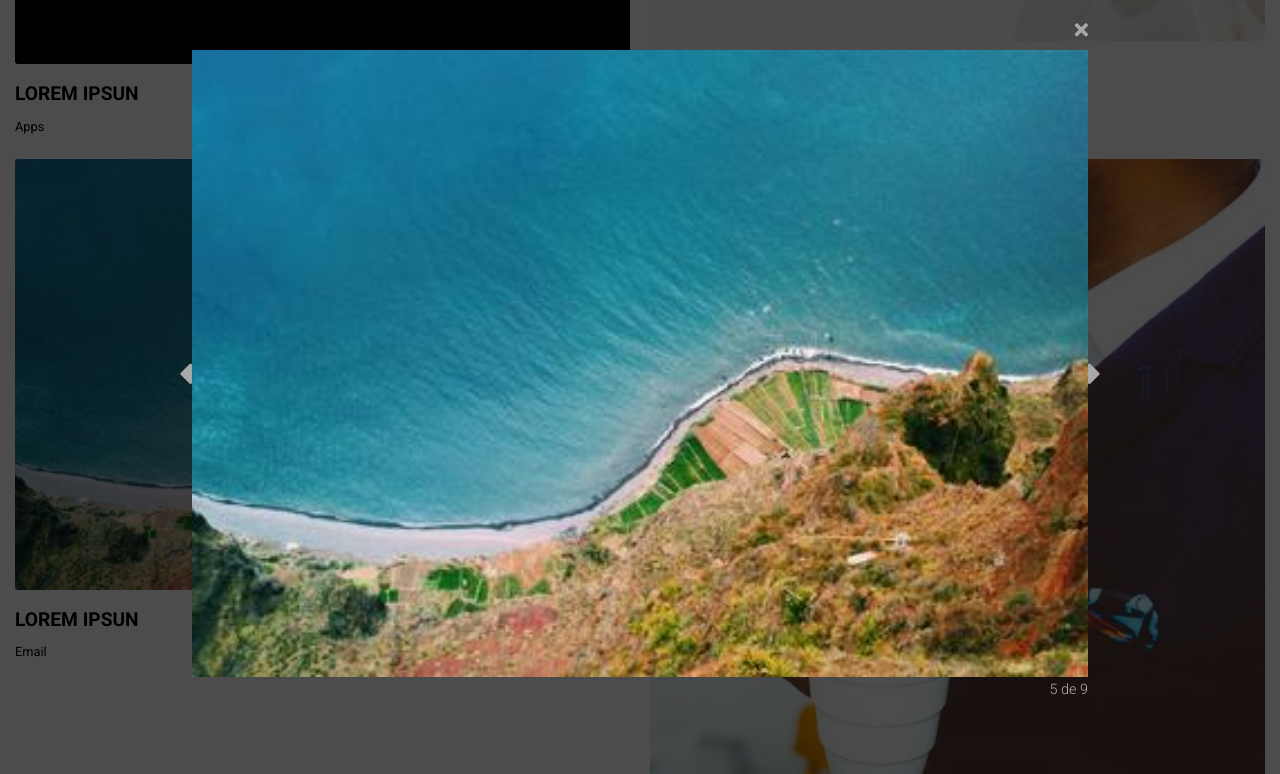
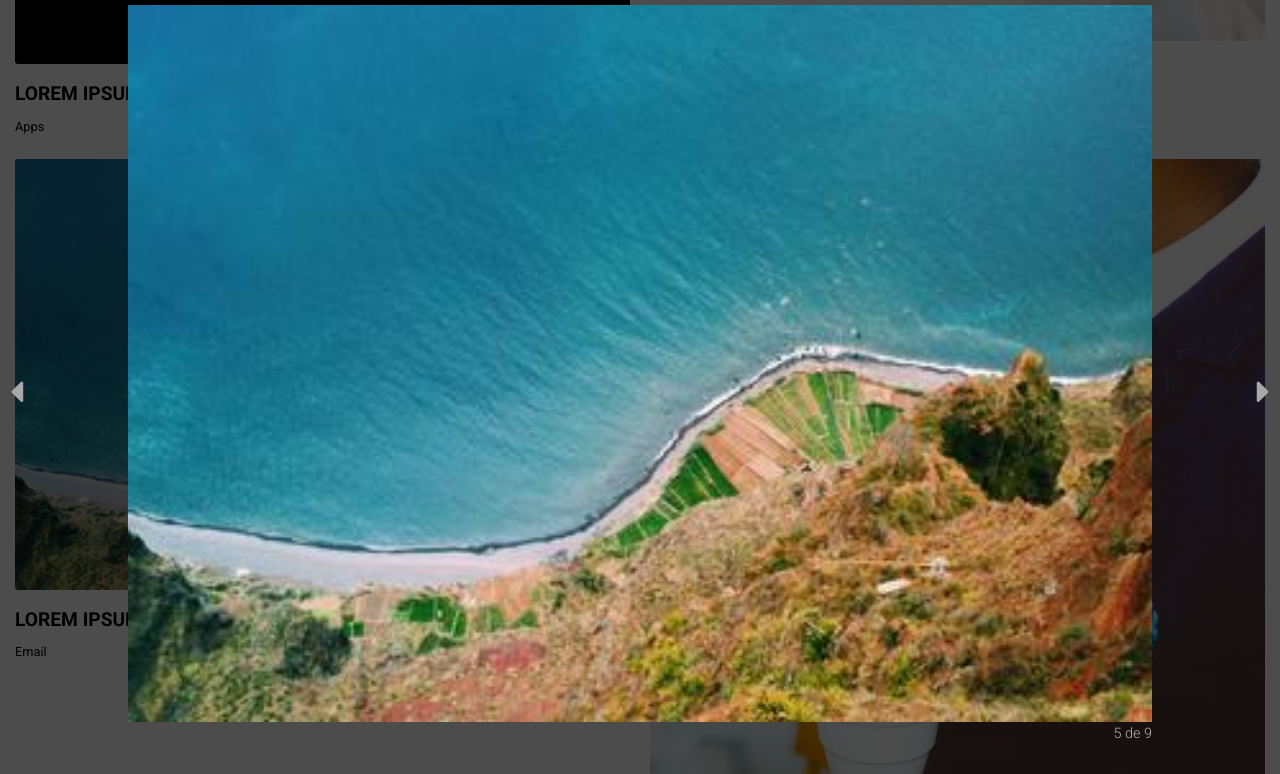
Before and after one commit to YannFigueiredo/marketing-website, a plain HTML site: page index.html in a window 1280 px wide. Both pictures are taken after a click on the picture 322 px from the left and 6360 px from the top of the page. Shown: the part 5986-6760 px from the top of the page. Drawn offline with Linux system fonts and the light colour scheme.

Commit message:
Finalizadas funções da janela modal

```diff
--- a/css/main.css
+++ b/css/main.css
@@ -356,25 +356,25 @@ img{
 
 .modal{
     background-color: rgba(0, 0, 0, 0.7);
+    position: fixed;
+    display: flex;
     justify-content: center;
     align-items: center;
-    position: fixed;
-    left: 0;
-    top: 0;
-    display: flex;
     width: 100vw;
     height: 100vh;
     z-index: 9998;
-    margin: 0;
-    padding: 0;
+    max-width: 100%;
+    cursor: zoom-out;
 }
 
 .modal .container-img{
     position: relative;
+    width: 80vw;
 }
 
 .modal .container-img img{
-    width: 70vw;
+    width: 100%;
+    cursor: pointer;
 }
 
 .modal .container-img p{
@@ -398,22 +398,28 @@ img{
 }
 
 #btn-voltar{
-    /*position: absolute;
+    position: absolute;
     left: 0;
-    top: 50vh;*/
+    top: 50vh;
     color: #a9a9a9;
     font-size: 2.2em;
     cursor: pointer;
+    margin-left: 10px;
 }
 
 #btn-avancar{
-    /*position: absolute;
-    right: -10;
-    top: 50vh;*/
+    position: absolute;
+    right: 0;
+    top: 50vh;
     color: #a9a9a9;
     font-size: 2.2em;
     cursor: pointer;
     z-index: 9999;
+    margin-right: 10px;
+}
+
+#btn-fechar:hover, #btn-voltar:hover, #btn-avancar:hover{
+    color: white;
 }
 
 /*CLASSE HIDDEN*/
@@ -576,7 +582,6 @@ img{
 }
 
 .redes-sociais a:hover{
-
     box-sizing: border-box;
     box-shadow: 2px -2px 4px -6px black, -2px 2px 14px -6px black;
 }
--- a/js/galeria-modal.js
+++ b/js/galeria-modal.js
@@ -12,6 +12,7 @@ function gerenciarGaleriaModal(config){
     var campoImgModal = _this.modal.querySelector('img');
     var camposControleSlide = _this.controladorSlide.querySelectorAll('span');
 
+    desabilitarScroll();
     definirTotalImg();
 
     _this.imgGaleria.forEach(item => {
@@ -26,27 +27,16 @@ function gerenciarGaleriaModal(config){
         _this.modal.classList.add('hidden');
     });
 
-    _this.btnVoltar.addEventListener('click', function(){
-        if(imgAtual - 1 < 0){
-            imgAtual = _this.imgGaleria.length - 1;
-        }else{
-            imgAtual -= 1;
-        }
-
-        campoImgModal.src = _this.imgGaleria[imgAtual].src;
-        camposControleSlide[0].textContent = imgAtual + 1;
+    _this.modal.addEventListener('click', function(e){
+        if(e.target.nodeName != 'IMG' && e.target.nodeName != 'I')
+            _this.modal.classList.add('hidden');
     });
 
-    _this.btnAvancar.addEventListener('click', function(){
-        if(imgAtual + 1 >= _this.imgGaleria.length){
-            imgAtual = 0;
-        }else{
-            imgAtual += 1;
-        }
+    _this.btnVoltar.addEventListener('click', voltarSlide);
 
-        campoImgModal.src = _this.imgGaleria[imgAtual].src;
-        camposControleSlide[0].textContent = imgAtual + 1;
-    });
+    _this.btnAvancar.addEventListener('click', avancarSlide);
+
+    campoImgModal.addEventListener('click', avancarSlide);
 
     function ativarModal(){
         _this.modal.classList.remove('hidden');
@@ -64,4 +54,34 @@ function gerenciarGaleriaModal(config){
     function definirTotalImg(){
        camposControleSlide[1].textContent = _this.imgGaleria.length;
     }
+
+    function desabilitarScroll(){
+        if(!_this.modal.classList.contains('hidden')){
+            document.querySelector('body').style.position = 'fixed';
+        }else{
+            document.querySelector('body').style.position = 'static';
+        }
+    }
+
+    function avancarSlide(){
+        if(imgAtual + 1 >= _this.imgGaleria.length){
+            imgAtual = 0;
+        }else{
+            imgAtual += 1;
+        }
+
+        campoImgModal.src = _this.imgGaleria[imgAtual].src;
+        camposControleSlide[0].textContent = imgAtual + 1;
+    }
+
+    function voltarSlide(){
+        if(imgAtual - 1 < 0){
+            imgAtual = _this.imgGaleria.length - 1;
+        }else{
+            imgAtual -= 1;
+        }
+
+        campoImgModal.src = _this.imgGaleria[imgAtual].src;
+        camposControleSlide[0].textContent = imgAtual + 1;
+    }
 }
```
